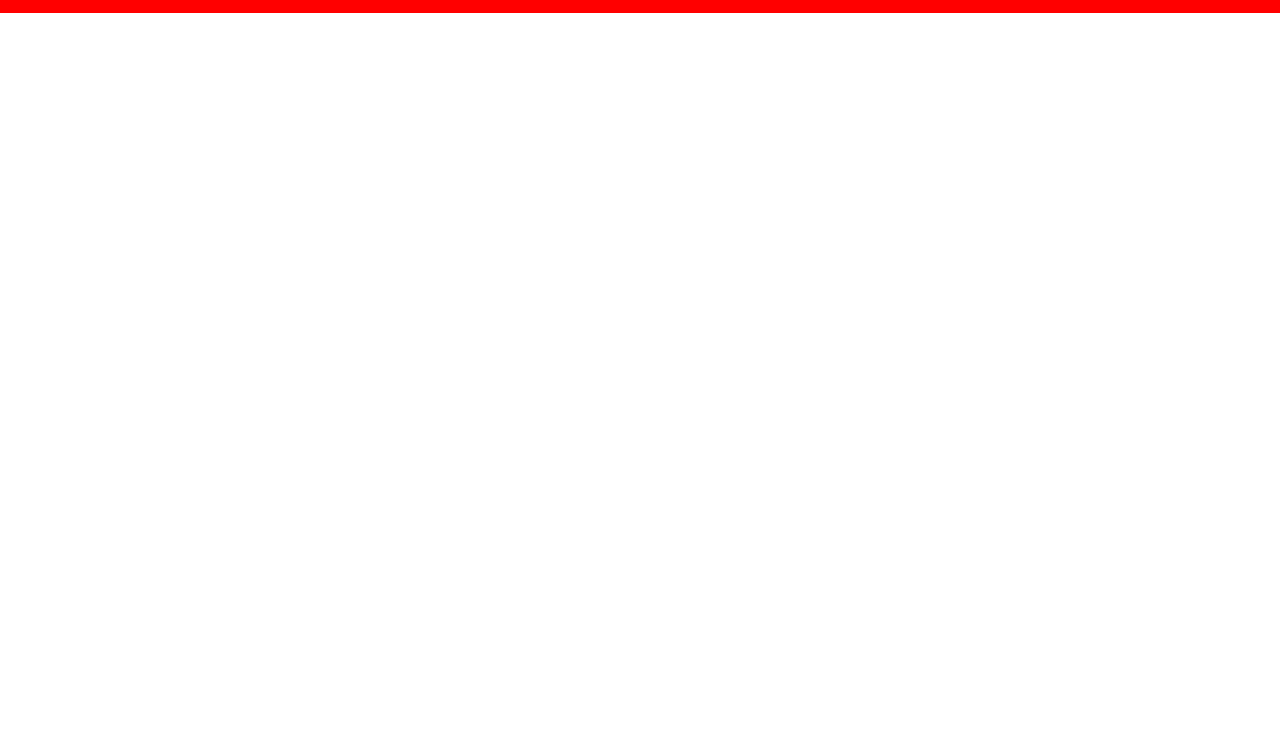
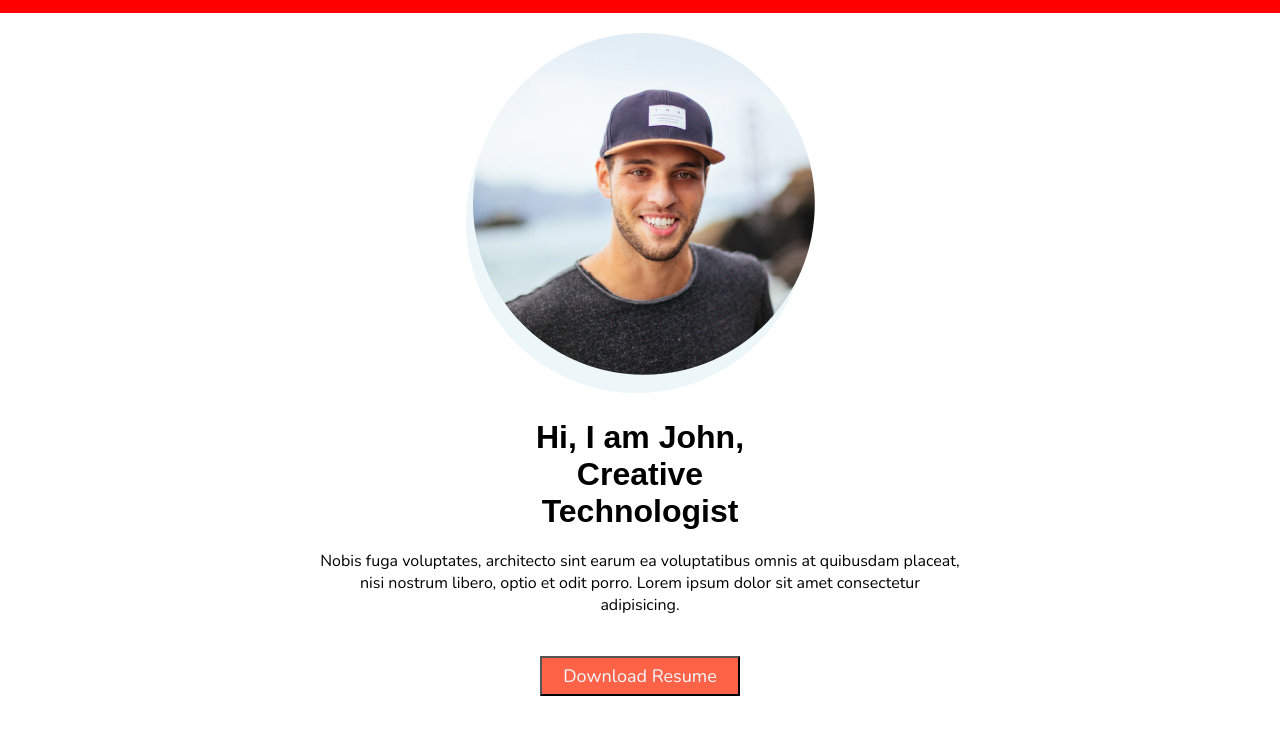
Before and after one commit to cremirdevio/personal-portfolio, a plain HTML site: page home.html in a window 1280 px wide. Shown: the part 61-796 px from the top of the page. Drawn offline with nearby package versions, Linux system fonts and the light colour scheme.

Commit message:
profile page completed

```diff
--- a/home.css
+++ b/home.css
@@ -10,6 +10,7 @@
 .main {
 
 }
+
 
 
 /* Navigation Styling */
@@ -74,3 +75,39 @@ nav #menu-button {
 nav #menu-button:hover {
   cursor: pointer;
 }
+.base1 {
+  width: 100vw;
+  display: flex;
+  flex-direction: column;
+  align-items: center;
+}
+.my-image {
+  margin-top: 20px;
+  margin-bottom: 20px;
+}
+.my-profile {
+  text-align: center;
+  font-weight: 900;
+  font-size: xx-large;
+  margin-bottom: 20px;
+}
+.my-profile>p {
+  font-family: sans-serif;
+}
+.brief {
+  width: 50vw;
+  text-align: center;
+  margin-bottom: 20px;
+}
+.resume-button {
+  background-color: tomato;
+  width: 200px;
+  height: 40px;
+  margin: 20px;
+}
+.resume-button>a {
+  text-decoration: none;
+  margin: 7px;
+  color: aliceblue;
+  font-size: large;
+}
--- a/home.html
+++ b/home.html
@@ -51,6 +51,28 @@
         </ul>
       </nav>
     </div>
+    <div class="base1">
+    <div class="my-image">
+      <img src="./images/profile-image.png" alt="This is my picture">
+      </div>
+    <div class="my-profile">
+      <p>Hi, I am John,</p>
+      <p>Creative</p>
+      <p>Technologist</p>
+    </div>
+    <div class="brief">
+    <p>
+      Nobis fuga voluptates, architecto sint earum ea
+      voluptatibus omnis at quibusdam placeat, nisi nostrum libero,
+      optio et odit porro. Lorem ipsum dolor sit amet consectetur adipisicing.
+    </p>
+  </div>
+    <div class="button">
+    <button class="resume-button">
+      <a href="#">Download Resume</a>
+    </button>
+  </div>
+    </div>
   </body>
 
   <script>
```
